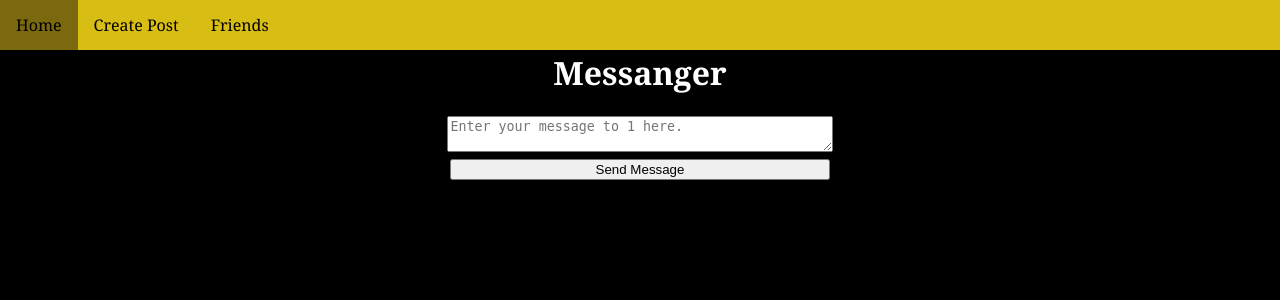
After one commit to Dhrumil-Rana/Flask_QA, a Flask app: page /messanger/1 in a window 1280 px wide. The commit adds this page. Shown: the top 300 px of the page. Run offline with Flask 2, Linux system fonts and the light colour scheme; data that the repository does not hold is empty.

Commit message:
made progress on friends and messanger

```diff
--- a/app.py
+++ b/app.py
@@ -49,8 +49,7 @@ class posts(db.Model):
     rendered_image = db.Column(db.Text, nullable=True)
     comID = db.Column(db.Integer, db.ForeignKey('comments.commentID'), nullable=False)
 
-    def __init__(self, postID, uID, image, rendered_image, comID):
-        self.postID = postID
+    def __init__(self, uID, image, rendered_image, comID):
         self.uID = uID
         self.image = image
         self.rendered_image = rendered_image
@@ -64,8 +63,7 @@ class comments(db.Model):
     textComment = db.Column(db.VARCHAR(), nullable=False)
     postID = db.Column(db.Integer, db.ForeignKey(posts.postID), nullable=False)
 
-    def __init__(self, commentID, commenterID, textComment, postID):
-        self.commentID = commentID
+    def __init__(self, commenterID, textComment, postID):
         self.commenterID = commenterID
         self.textComment = textComment
         self.postID = postID
@@ -87,8 +85,7 @@ class message(db.Model):
     receiverID = db.Column(db.Integer, nullable=False)
     msg = db.Column(db.VARCHAR, nullable=False)
 
-    def __init__(self, msgID, senderID, receiverID, msg):
-        self.msgID = msgID
+    def __init__(self, senderID, receiverID, msg):
         self.senderID = senderID
         self.receiverID = receiverID
         self.msg = msg
@@ -130,8 +127,36 @@ def post():
 
 @app.route('/Friends', methods=['POST', 'GET'])
 def friend():
-    return "This is the Friends page"
+    #getting userid then getting friends and filling friendlist
+    user= db.session.query(accounts.userID).filter_by(username=session.get('name')).first()
+    friendIDlist=db.session.query(friends.friendID).filter_by(userID=user)
+    friendlist = []
+    for friendID in friendIDlist:
+        f = db.session.query(accounts.username).filter_by(userID=friendID).first()
+        friendlist.append(f)
+    # getting userid then getting friends and filling friendlist
+    print(friendlist)
+    return render_template("friends.html",friends=friendlist, title="Friends", name=session.get('name'), userlevel=session.get('userlevel') )
 #return a list of all the friends
+
+@app.route('/messanger/<friendname>', methods=['POST', 'GET'])
+def messanger(friendname):
+    sender = session.get('name')
+    friendsID = db.session.query(accounts.userID).filter_by(username=friendname).first()  #receiver
+    usersID = db.session.query(accounts.userID).filter_by(username=session.get('name')).first() #sender or current user
+
+    sentmsgs = db.session.query(message.msgID,message.msg).filter_by(senderID=usersID,receiverID=friendsID).all() #msgs sent by the current user to friend
+    receivedmsgs = db.session.query(message.msgID,message.msg).filter_by(senderID=friendsID,receiverID=usersID).all() #msgs sent by friend to current user
+
+    if request.method == 'POST':
+        msgToSend = request.form['sendmessage']
+        messageSEND = message(msg=msgToSend, senderID=usersID, receiverID=friendsID)
+        db.session.add(messageSEND)
+        db.session.commit()
+        return render_template("messanger.html", title="Messanger", msgsSent=sentmsgs, msgsReceived=receivedmsgs, friend=friendname, name = session.get('name'), userlevel = session.get('userlevel') )
+
+    if request.method == 'GET':
+        return render_template("messanger.html", title="Messanger", msgsSent=sentmsgs, msgsReceived=receivedmsgs, friend=friendname, name=session.get('name'), userlevel=session.get('userlevel') )
 
 
 @app.route('/CreatePost', methods=['POST', 'GET'])
@@ -155,7 +180,7 @@ def addaccount():
         return newpassword
 
     if request.method == 'GET':
-        return render_template("addaccount.html", title="Create Post", name=session.get('name'),userlevel=session.get('userlevel'))
+        return render_template("addaccount.html", title="Add Account", name=session.get('name'),userlevel=session.get('userlevel'))
 
 
 # we still need to do block post and create user accounts
--- a/templates/createpost.html
+++ b/templates/createpost.html
@@ -12,7 +12,7 @@
     <button type="button">U</button>
     <form id="userpost" method="post" title="Post">
         <div class="postfield">
-            <textarea rows="4" cols="80" name="usertext" wrap="hard" placeholder="Enter your thoughts here." form="userpost"></textarea><br>
+            <textarea rows="4" cols="80" name="usertext" wrap="hard" placeholder="Enter your thoughts here." form="userpost" maxlength="200"></textarea><br>
             <label for="img">Attach image:</label>
             <input type="file" id="img" name="img" accept=".png, .jpg, .jpeg"><br>
             <input type="submit" value="Post">
--- /dev/null
+++ b/templates/messanger.html
@@ -0,0 +1,15 @@
+{% extends 'layout.html' %}
+
+{% block css %}
+    <link rel="stylesheet" type = "text/css" href="{{ url_for ('static' , filename='css/post.css') }}">
+{% endblock %}
+
+{% block content %}
+    <h1 class="post">Messanger</h1>
+    <form id="sendmessage" method="post" title="Post">
+        <div class="postfield">
+            <textarea rows="2" cols="80" name="sendmessage" wrap="hard" placeholder="Enter your message to {{ friend }} here." form="sendmessage" maxlength="150"></textarea><br>
+            <input type="submit" value="Send Message">
+        </div><br>
+    </form>
+{% endblock %}
```
Also changed, not shown: templates/friends.html (added, +12 -0 lines).
